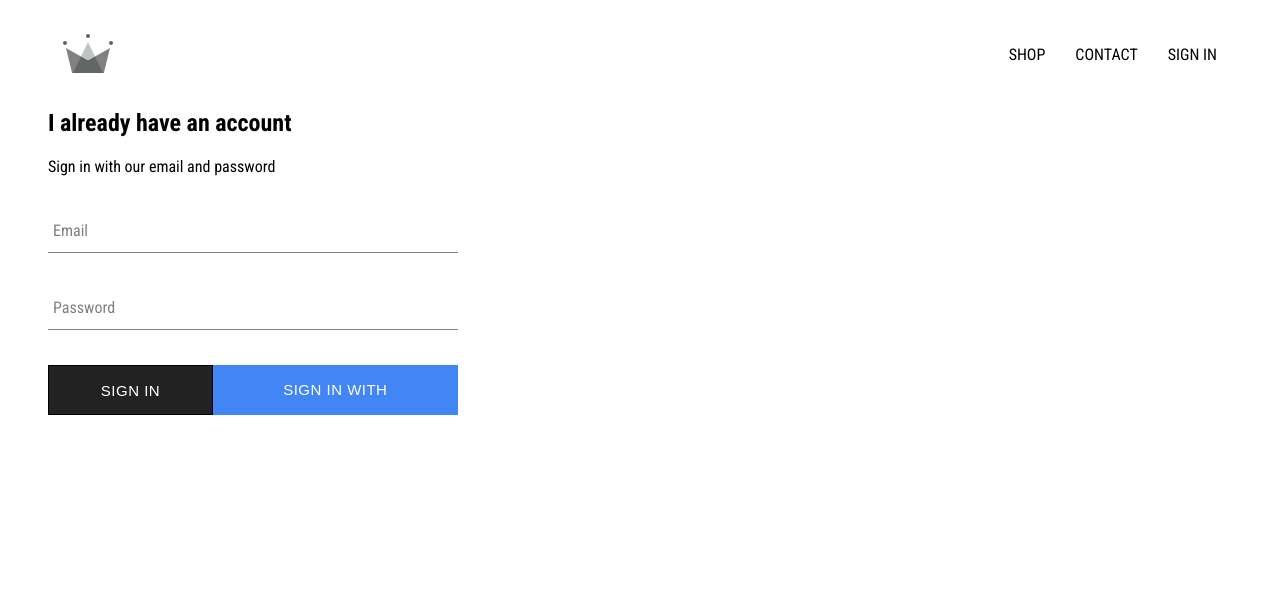
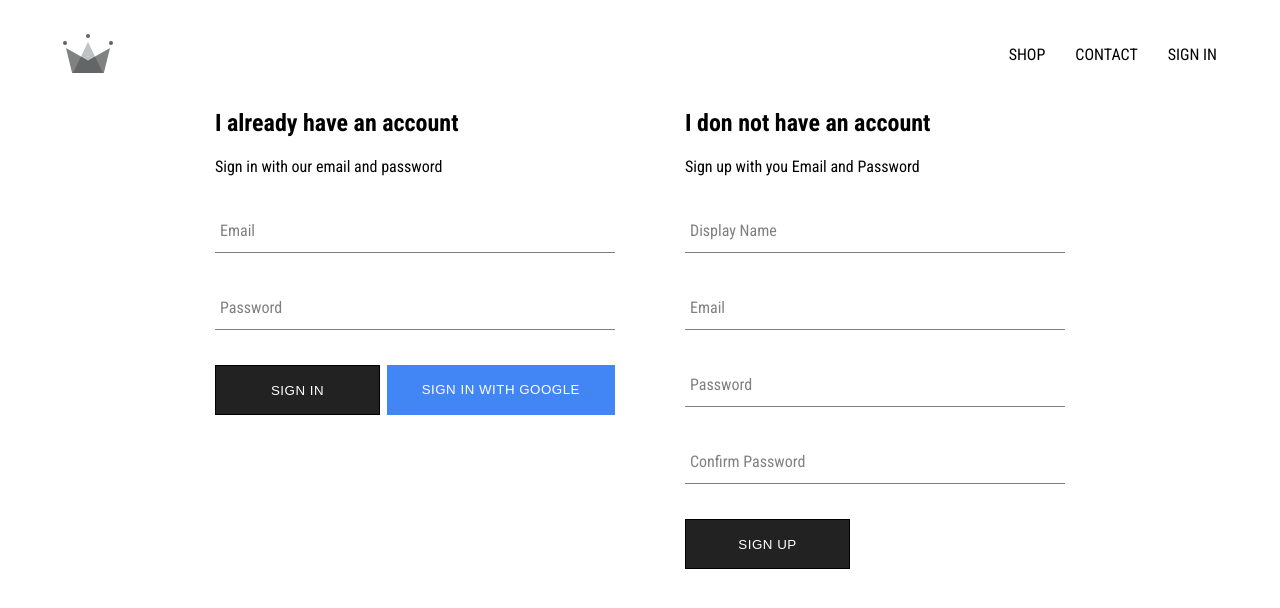
Before and after one commit to SumanIslam/crwn-clothing, a React (Create React App) app: page /signin in a window 1280 px wide. Shown: the top 608 px of the page. Built offline with nearby package versions, Linux system fonts and the light colour scheme; no server answers.

Commit message:
created sign up component and authneticate user with email and include authenticatd user in firestore

```diff
--- a/src/components/custom-button/custom-button.styles.scss
+++ b/src/components/custom-button/custom-button.styles.scss
@@ -5,13 +5,11 @@
   letter-spacing: 0.5px;
   line-height: 50px;
   padding: 0 35px 0 35px;
-  font-size: 15px;
   background-color: #222;
   color: white;
   text-transform: uppercase;
   border: none;
   border: 1px solid black;
-
   cursor: pointer;
   transition: all 0.3s ease-in;
 
--- a/src/components/form-input/form-input.styles.scss
+++ b/src/components/form-input/form-input.styles.scss
@@ -41,7 +41,6 @@
     color: $sub-color;
     font-size: 16px;
     font-weight: normal;
-    text-transform: capitalize;
     position: absolute;
     pointer-events: none;
     left: 5px;
--- a/src/components/sign-in/sign-in.styles.scss
+++ b/src/components/sign-in/sign-in.styles.scss
@@ -1,9 +1,11 @@
 .sign-in {
-  width: 32vw;
+	width: 400px;
+  display: flex;
+  flex-direction: column;
 }
 
 .buttons {
-  display: flex;
-  justify-content: space-between;
-  align-items: center;
+	display: flex;
+	justify-content: space-between;
+	align-items: center;
 }
--- a/src/components/sign-in/sing-in.component.jsx
+++ b/src/components/sign-in/sing-in.component.jsx
@@ -35,7 +35,7 @@
             type="email"
             name="email"
             id="email"
-            label="email"
+            label="Email"
             value={email}
             handleChange={this.handleChange}
             required
@@ -44,7 +44,7 @@
             type="password"
             name="password"
             id="password"
-            label="password"
+            label="Password"
             value={password}
             handleChange={this.handleChange}
             required
--- /dev/null
+++ b/src/components/sign-up/sign-up.component.jsx
@@ -0,0 +1,95 @@
+import React from 'react';
+import { auth, createUserProfileDocument } from '../../firebase/firebase.utils';
+import CustomButton from '../custom-button/custom-button.component';
+import FormInput from '../form-input/form-input.component';
+import './sign-up.styles.scss';
+
+class SignUp extends React.Component {
+  constructor(props) {
+    super(props);
+    this.state = {
+      displayName: '',
+      email: '',
+      password: '',
+      confirmPassword: '',
+    };
+  }
+
+  handleSubmit = async (e) => {
+    e.preventDefault();
+    const { displayName, email, password, confirmPassword } = this.state;
+
+    if (password !== confirmPassword) {
+      alert("password don't match");
+    }
+
+    try {
+      const { user } = await auth.createUserWithEmailAndPassword(email, password);
+      await createUserProfileDocument(user, { displayName });
+      this.setState({
+        displayName: '',
+        email: '',
+        password: '',
+        confirmPassword: '',
+      });
+    } catch (err) {
+      console.log(err);
+    }
+  };
+
+  handleChange = (event) => {
+    const { name, value } = event.target;
+    this.setState({ [name]: value });
+  };
+
+  render() {
+    const { displayName, email, password, confirmPassword } = this.state;
+    return (
+      <div className="sign-up">
+        <h2 className="title">I don not have an account</h2>
+        <span>Sign up with you Email and Password</span>
+        <form className="sign-up-form" onSubmit={this.handleSubmit}>
+          <FormInput
+            type="text"
+            name="displayName"
+            value={displayName}
+            id="Display Name"
+            label="Display Name"
+            handleChange={this.handleChange}
+            required
+          />
+          <FormInput
+            type="email"
+            name="email"
+            value={email}
+            id="Email"
+            label="Email"
+            handleChange={this.handleChange}
+            required
+          />
+          <FormInput
+            type="password"
+            name="password"
+            value={password}
+            id="Password"
+            label="Password"
+            handleChange={this.handleChange}
+            required
+          />
+          <FormInput
+            type="password"
+            name="confirmPassword"
+            value={confirmPassword}
+            id="Confirm Password"
+            label="Confirm Password"
+            handleChange={this.handleChange}
+            required
+          />
+          <CustomButton type="submit">Sign Up</CustomButton>
+        </form>
+      </div>
+    );
+  }
+}
+
+export default SignUp;
--- /dev/null
+++ b/src/components/sign-up/sign-up.styles.scss
@@ -0,0 +1,5 @@
+.sign-up {
+	display: flex;
+	flex-direction: column;
+	width: 380px;
+}
--- a/src/firebase/firebase.utils.js
+++ b/src/firebase/firebase.utils.js
@@ -23,7 +23,7 @@
 
 export default firebase;
 
-export const createUserProfileDocument = async (userAuth) => {
+export const createUserProfileDocument = async (userAuth, additionalData) => {
   if (!userAuth) return;
 
   const userRef = firestore.doc(`users/${userAuth.uid}`);
@@ -37,6 +37,7 @@
         email,
         displayName,
         createdAt,
+        ...additionalData,
       });
     } catch (err) {
       console.log('error creating user', err.message);
--- a/src/pages/sign-in-and-sign-out-page/sign-in-and-sign-out-page.component.jsx
+++ b/src/pages/sign-in-and-sign-out-page/sign-in-and-sign-out-page.component.jsx
@@ -1,9 +1,11 @@
 import './sign-in-and-sign-out-page.styles.scss';
 import SignIn from '../../components/sign-in/sing-in.component';
+import SignUp from '../../components/sign-up/sign-up.component';
 
 const SignInAndSignOut = () => (
   <div className="sign-in-and-sign-out-page">
     <SignIn />
+    <SignUp />
   </div>
 );
 
--- a/src/pages/sign-in-and-sign-out-page/sign-in-and-sign-out-page.styles.scss
+++ b/src/pages/sign-in-and-sign-out-page/sign-in-and-sign-out-page.styles.scss
@@ -0,0 +1,6 @@
+.sign-in-and-sign-out-page {
+	width: 850px;
+	display: flex;
+	justify-content: space-between;
+  margin: 0 auto;
+}
```
